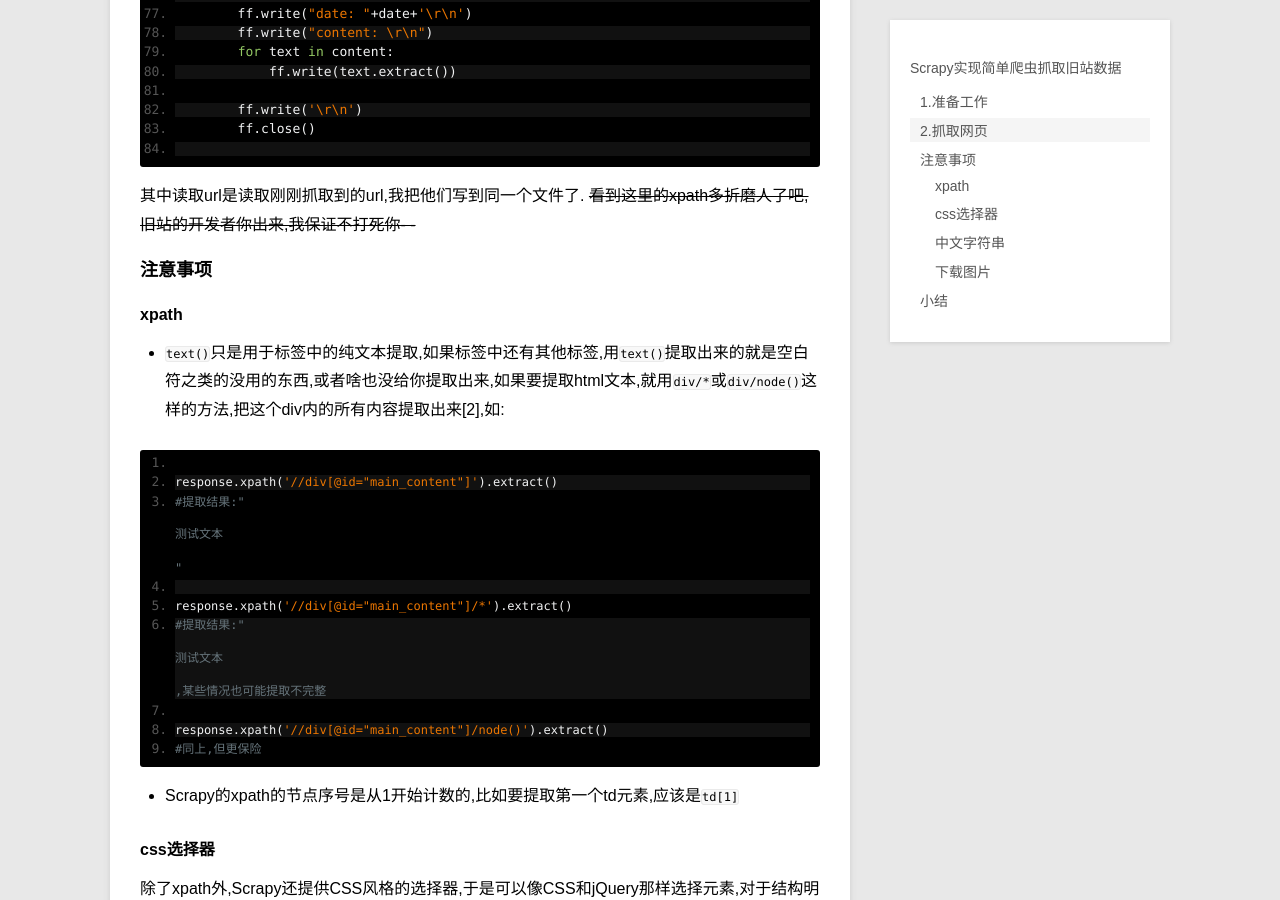
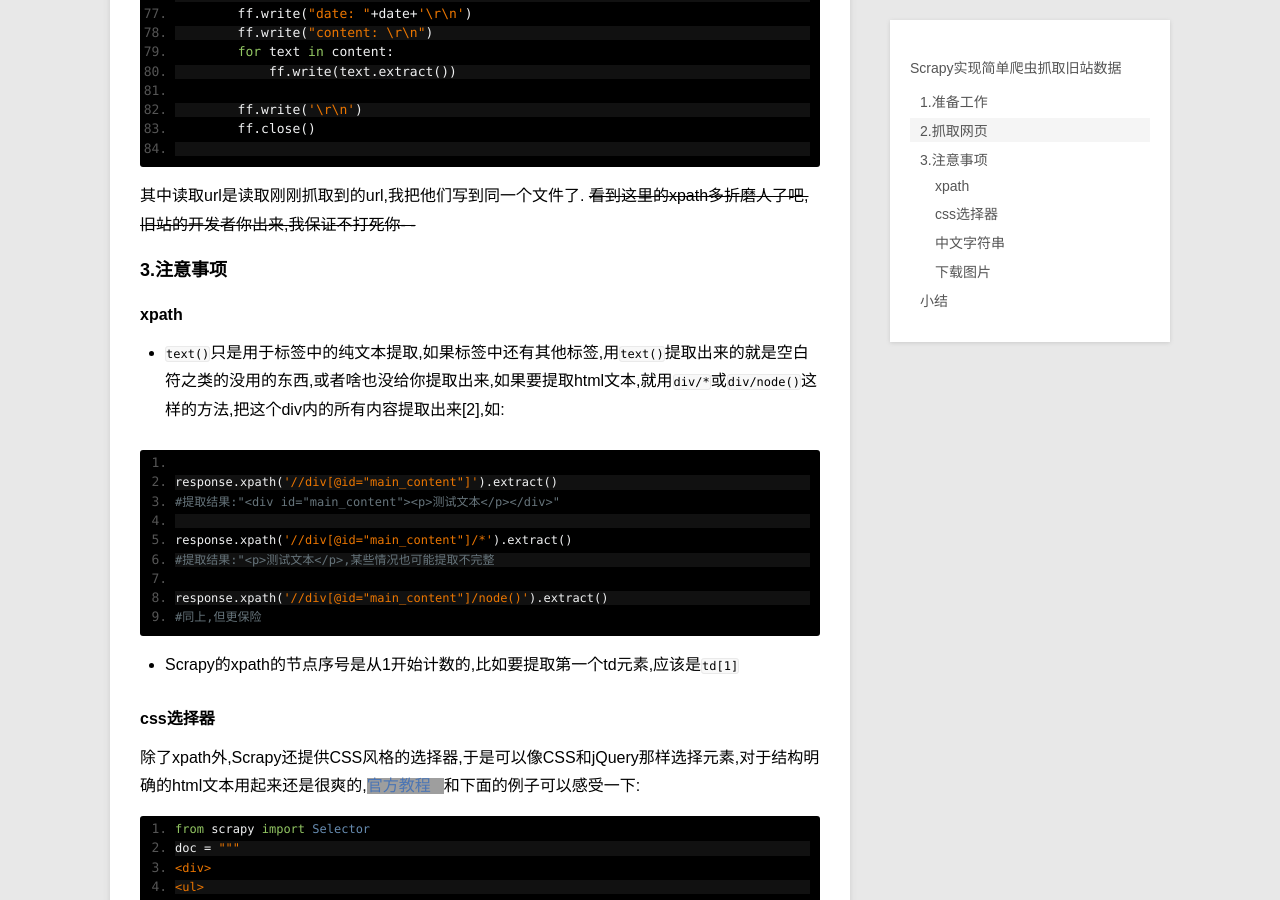
Before and after one commit to DengZuoheng/DengZuoheng.github.io, a Jekyll site: the page built from _posts/note/2014-10-03-a-scrapy-for-twxsh.md, in a window 1280 px wide and 900 px high, scrolled down 3699 px. Built offline with Jekyll 4.4.1, drawn with Linux system fonts in a browser that asks for light colours; Markdown is read by kramdown in place of the engine named in the settings; grey boxes are pictures that could not be loaded.

Commit message:
格式修正

```diff
--- a/_posts/note/2014-10-03-a-scrapy-for-twxsh.md
+++ b/_posts/note/2014-10-03-a-scrapy-for-twxsh.md
@@ -166,16 +166,16 @@ class TwxshSpider4NewsText(Spider):
 其中读取url是读取刚刚抓取到的url,我把他们写到同一个文件了.
 <del>看到这里的xpath多折磨人了吧,旧站的开发者你出来,我保证不打死你- -</del>
 
-###注意事项
+###3.注意事项
 ####xpath
 - `text()`只是用于标签中的纯文本提取,如果标签中还有其他标签,用`text()`提取出来的就是空白符之类的没用的东西,或者啥也没给你提取出来,如果要提取html文本,就用`div/*`或`div/node()`这样的方法,把这个div内的所有内容提取出来\[2\],如:
 
 <pre><code>
 	response.xpath('//div[@id="main_content"]').extract()
-	#提取结果:"<div id="main_content"><p>测试文本</p></div>"
+	#提取结果:"&lt;div id="main_content"&gt;&lt;p&gt;测试文本&lt;/p&gt;&lt;/div&gt;"
 
 	response.xpath('//div[@id="main_content"]/*').extract()
-	#提取结果:"<p>测试文本</p>,某些情况也可能提取不完整
+	#提取结果:"&lt;p>测试文本&lt;/p&gt;,某些情况也可能提取不完整
 
 	response.xpath('//div[@id="main_content"]/node()').extract()
 	#同上,但更保险
```
